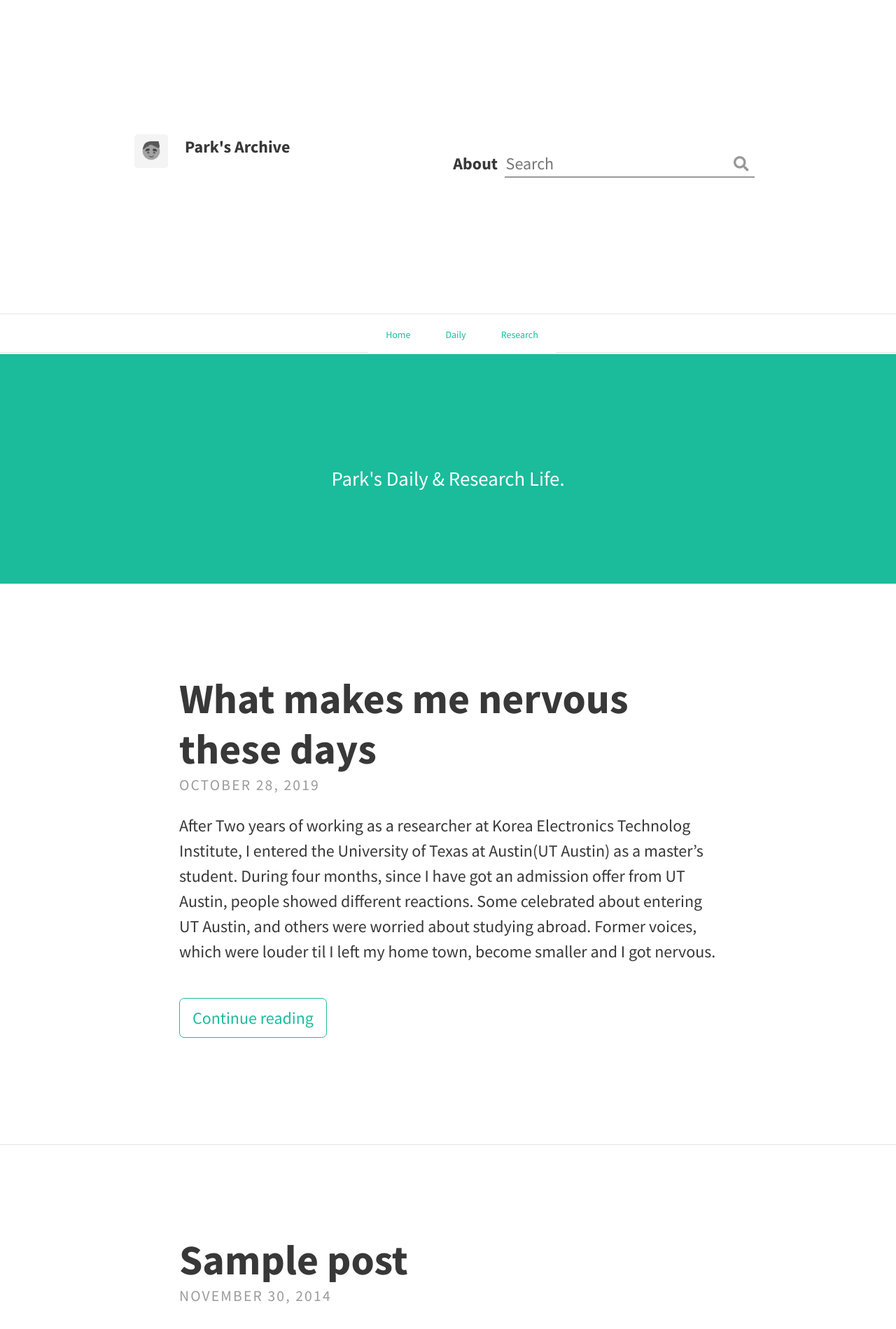
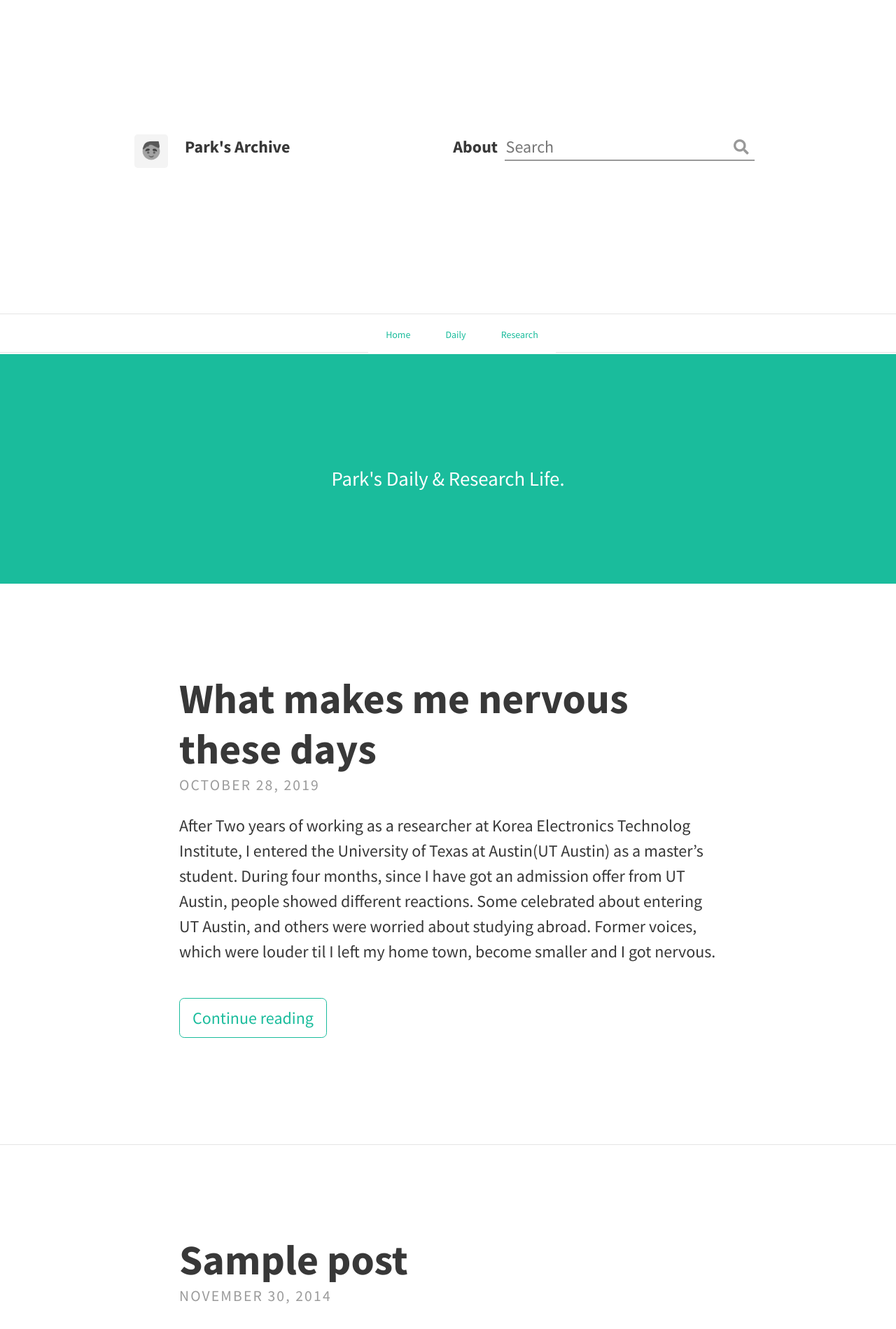
Before and after one commit to jhyun0919/jhyun0919.github.io, a Jekyll site: the page built from index.html, in a window 1280 px wide. Shown: the top 1899 px of the page at 70% size. Built offline with Jekyll 4.4.1, drawn with Linux system fonts in a browser that asks for light colours; nearby versions of some CDN libraries; the list of posts is cut into pages by our own code.

Commit message:
theme testing

```diff
--- a/_sass/includes/_header.scss
+++ b/_sass/includes/_header.scss
@@ -29,8 +29,8 @@
 
   .site-nav {
     ul {
-      margin: 10;
-      padding: 10;
+      margin: 0;
+      padding: 0;
       list-style: none;
       line-height: 1.5;
       float: right;
@@ -97,7 +97,7 @@
     border-top: 1px solid $border-color;
     border-bottom: 1px solid $border-color;
     margin:0 auto;
-    padding:10;
+    padding:0;
     font-size:14px;
     text-align: center;
     clear:left;
```
Also changed, not shown: 2 other files.
